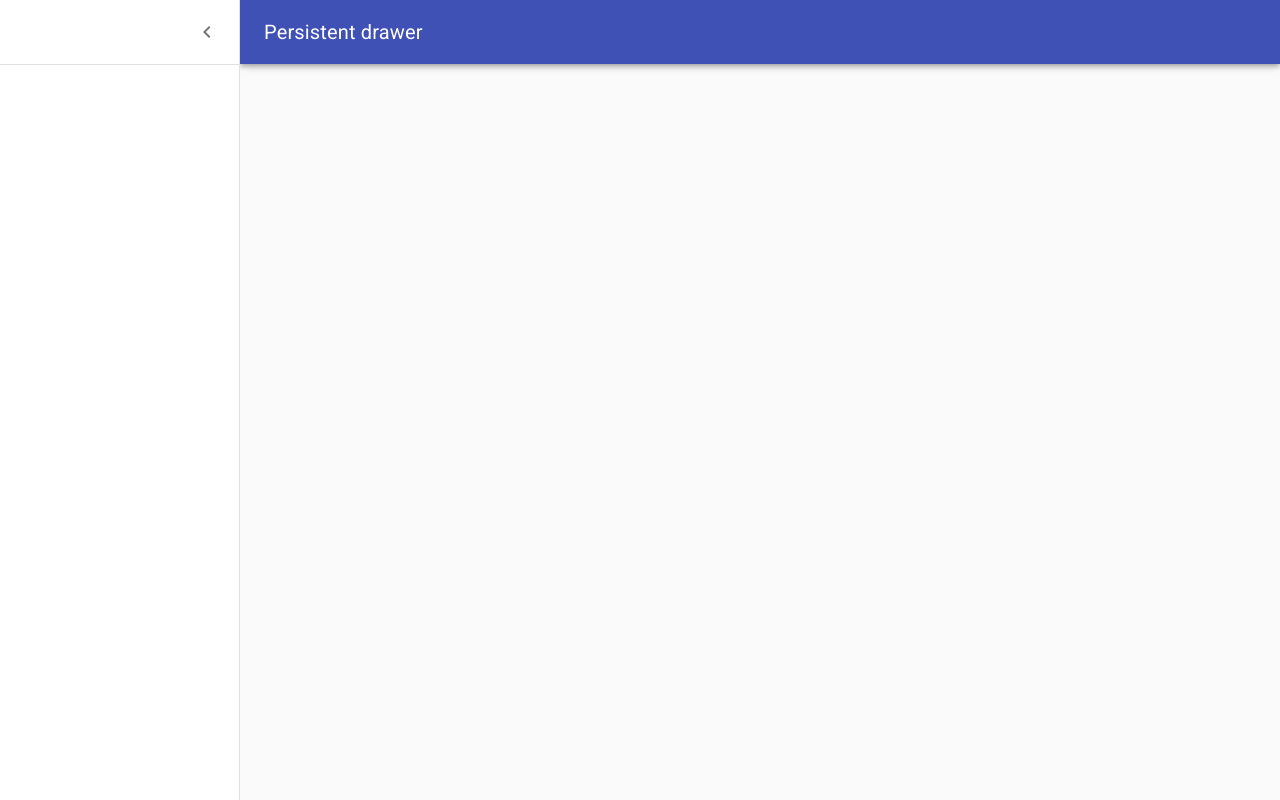
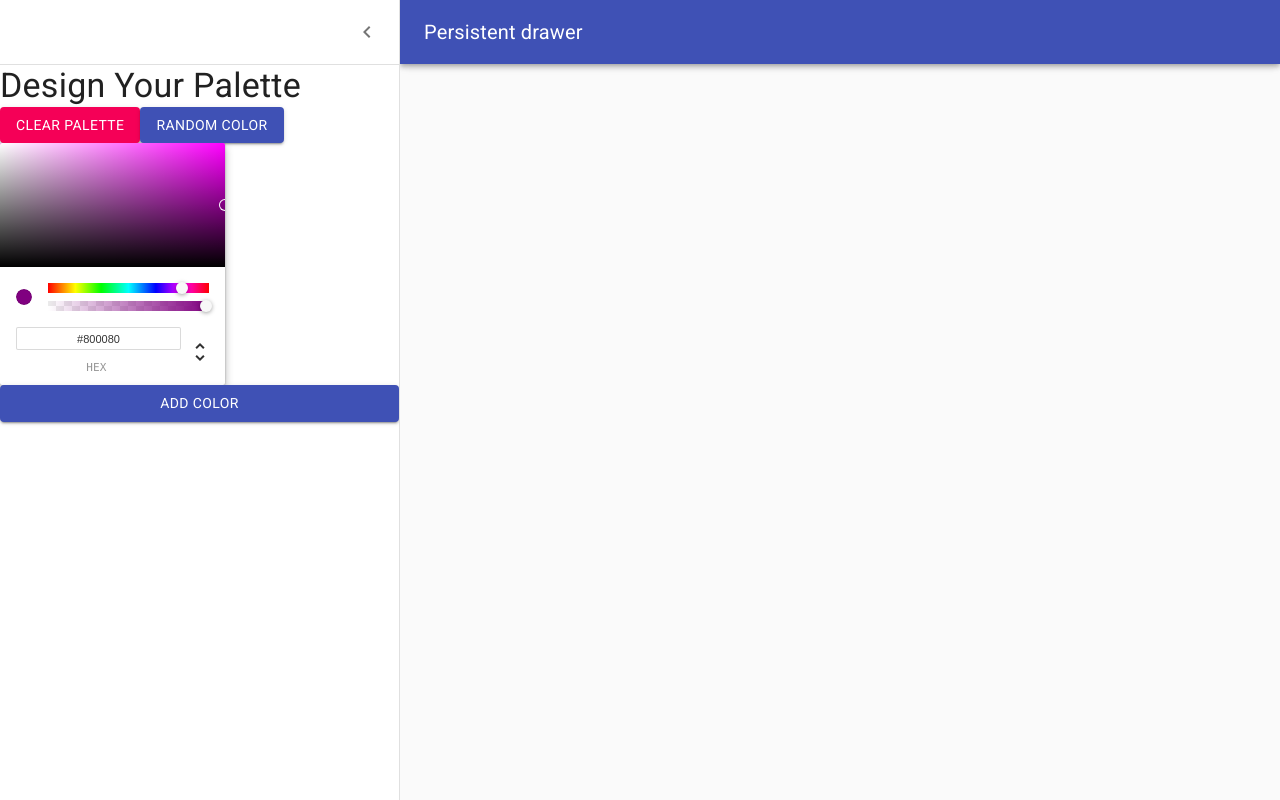
Before and after one commit to dorabelme/Color-Pickr, a React (Create React App) app in the folder color_pickr/: page /palette/new in a window 1280 px wide. Both pictures are taken after a click on the button "Open drawer". Built offline with nearby package versions, Linux system fonts and the light colour scheme.

Commit message:
add ChromePicker and Buttons to Drawer

```diff
--- a/color_pickr/package.json
+++ b/color_pickr/package.json
@@ -12,6 +12,7 @@
     "chroma-js": "^2.1.0",
     "rc-slider": "^9.2.4",
     "react": "^16.13.1",
+    "react-color": "^2.18.1",
     "react-copy-to-clipboard": "^5.0.2",
     "react-dom": "^16.13.1",
     "react-router-dom": "^5.2.0",
--- a/color_pickr/src/NewPaletteForm.js
+++ b/color_pickr/src/NewPaletteForm.js
@@ -8,10 +8,12 @@
 import Typography from "@material-ui/core/Typography";
 import Divider from "@material-ui/core/Divider";
 import IconButton from "@material-ui/core/IconButton";
+import Button from "@material-ui/core/Button";
 import MenuIcon from "@material-ui/icons/Menu";
 import ChevronLeftIcon from "@material-ui/icons/ChevronLeft";
+import { ChromePicker } from "react-color";
 
-const drawerWidth = 240;
+const drawerWidth = 400;
 
 const styles = theme => ({
     root: {
@@ -125,6 +127,17 @@
                         </IconButton>
                     </div>
                     <Divider />
+                    <Typography variant="h4">Design Your Palette</Typography>
+                    <div>
+                        <Button variant="contained" color="secondary">Clear Palette</Button>
+                        <Button variant="contained" color="primary">Random Color</Button>
+                    </div>
+
+                    <ChromePicker
+                        color="purple"
+                        onChangeComplete={newColor => console.log(newColor)} />
+                    <Button variant="contained" color="primary">Add Color</Button>
+
                 </Drawer>
                 <main
                     className={classNames(classes.content, {
@@ -132,6 +145,7 @@
                     })}
                 >
                     <div className={classes.drawerHeader} />
+
                 </main>
             </div>
         );
```
Also changed, not shown: 1 other file (tests, documents, lock files or other folders).
